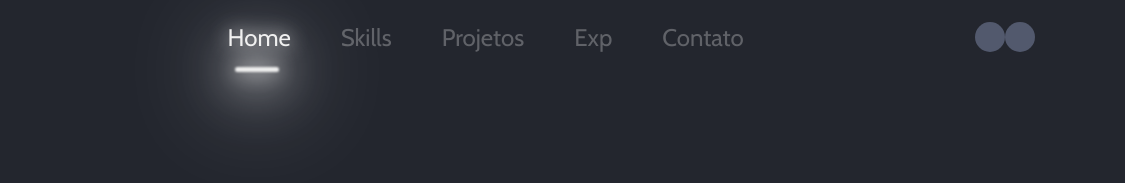
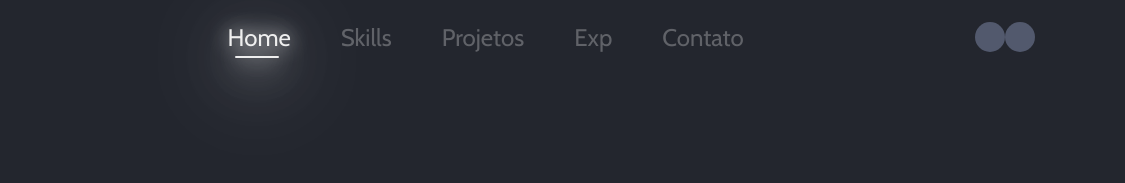
Before and after one commit to marina-barbosa/meu-site-pessoal, a plain HTML site: page view/index.html in a window 1280 px wide. Shown: the top 183 px of the page, 155-1280 px from the left. Drawn offline with nearby package versions, Linux system fonts and the light colour scheme.

Commit message:
att nav deslizante

```diff
--- a/css/exp.css
+++ b/css/exp.css
@@ -88,6 +88,6 @@
     content: '';
     background: var(--andromeda-light);
     height: 2px;
-    width: 665px;
+    width: 660px;
     left: 24%;
 }
--- a/css/nav-deslizante.css
+++ b/css/nav-deslizante.css
@@ -39,10 +39,10 @@ nav input:nth-of-type(5):checked ~ .labels label:nth-of-type(5) {
 
 .underline{
     width: 20%;
-    height: 5px;
+    height: 2px;
     position: absolute;
     left: 0;
-    bottom: 0;
+    bottom: 14px;
     transition: .5s;
 }
 
@@ -54,7 +54,7 @@ nav input:nth-of-type(5):checked ~ .labels label:nth-of-type(5) {
     position: absolute;
     left: 24.5%;
     border-radius: 4px;
-    filter: drop-shadow(0 0 10px #fff) drop-shadow(0 0 20px #fff) drop-shadow(0 0 30px #fff) drop-shadow(0 0 50px #fff) blur(1px);
+    filter: drop-shadow(0 0 10px #fff) drop-shadow(0 0 20px #fff) drop-shadow(0 0 30px #fff) drop-shadow(0 0 50px #fff) blur(0.7px);
 }
 
 nav input:nth-of-type(1):checked ~ .labels .underline {
```
